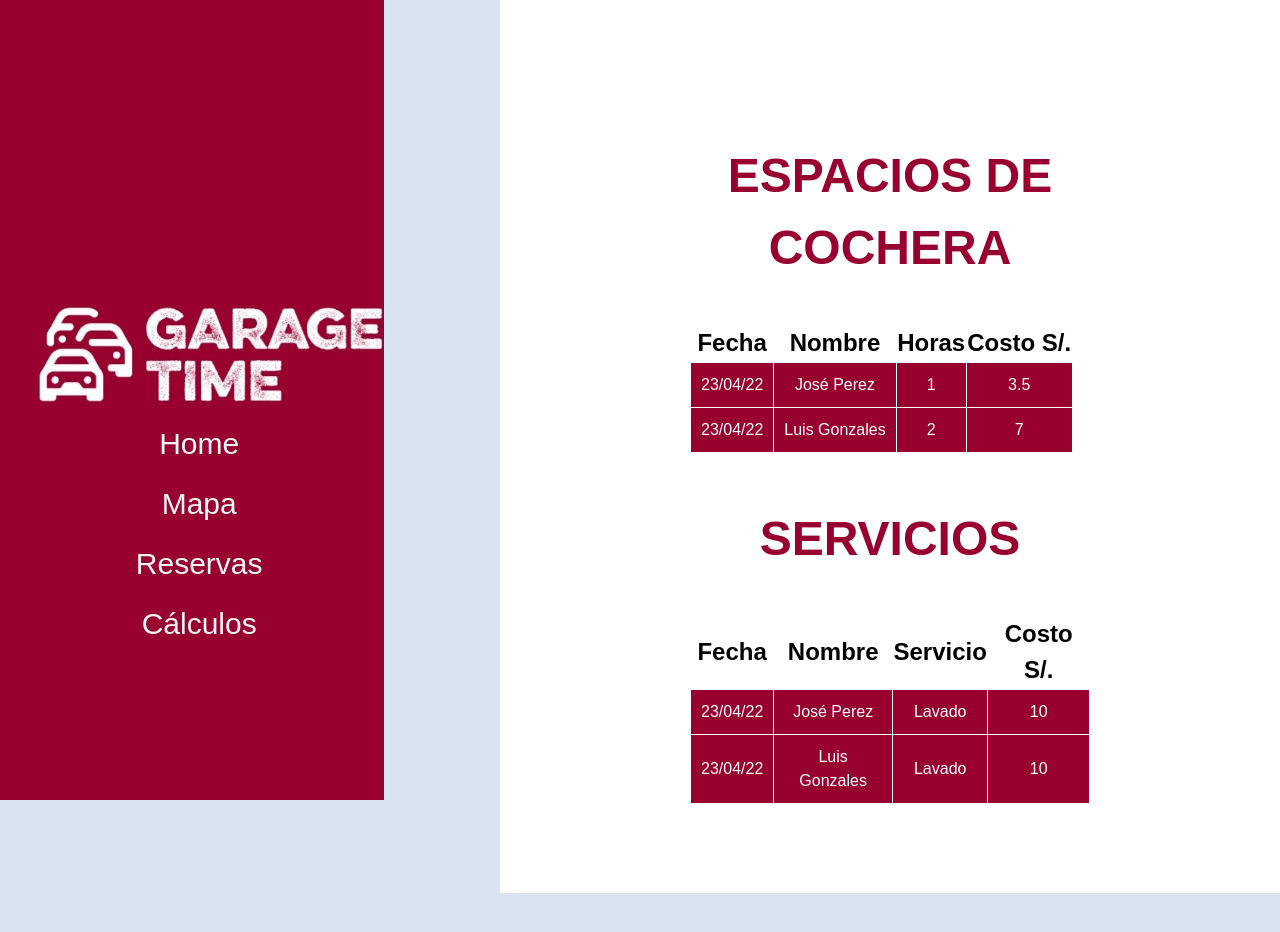
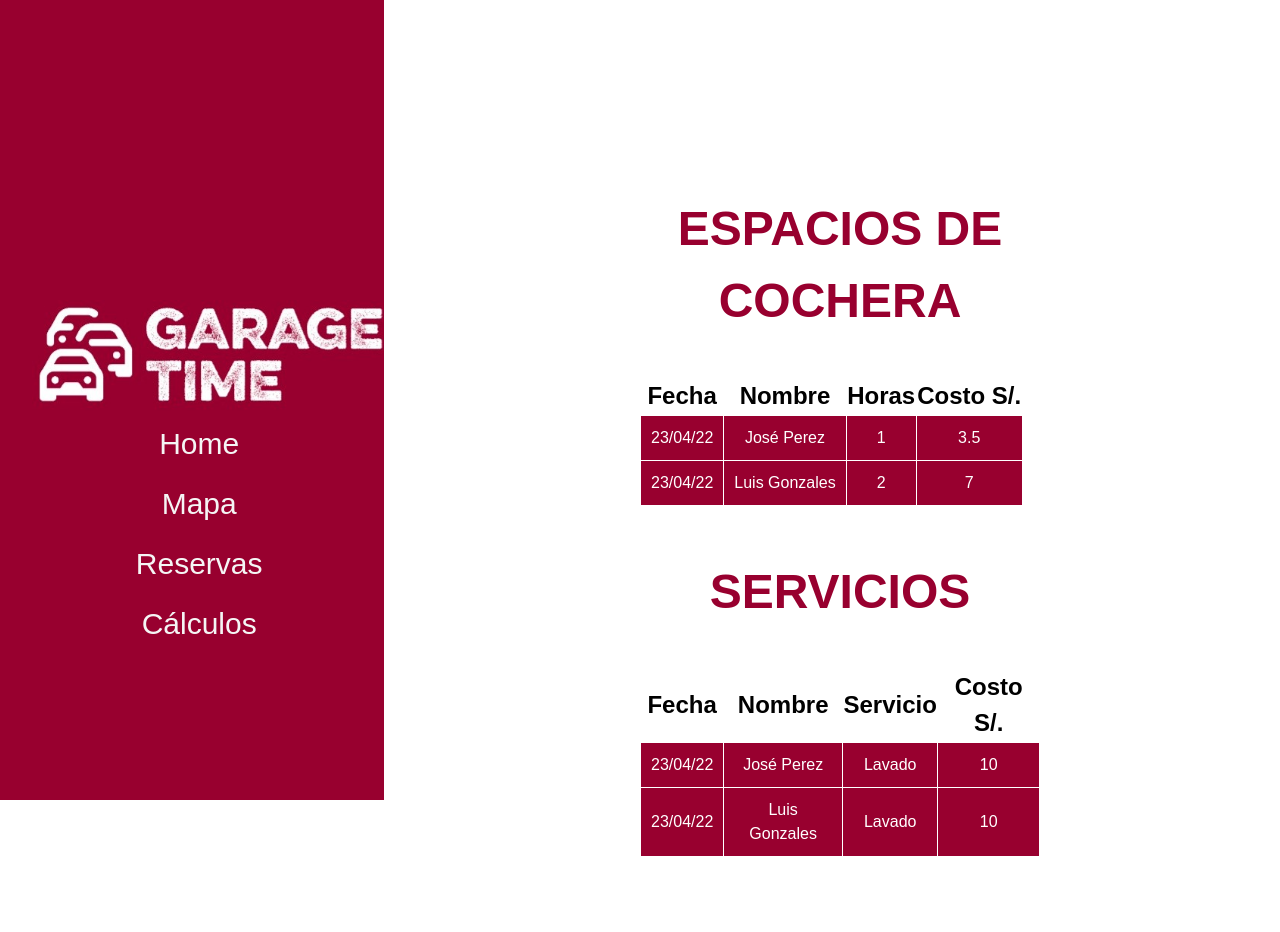
Before and after one commit to GarageTimePeru/garage-react-website, a React (Create React App) app: page /calculos in a window 1280 px wide. Shown: the top 932 px of the page. Before the commit the page ends 893 px from the top, so only its background shows below. Built offline with nearby package versions, Linux system fonts and the light colour scheme.

Commit message:
Add files via upload

```diff
--- a/src/components/pages/Calculos/Calculo.css
+++ b/src/components/pages/Calculos/Calculo.css
@@ -1,13 +1,16 @@
   .backgroundCalculo {
+    width: 100%;
+    height: 1000px;
+    margin: auto;
+    display: flex;
+    padding-left: 400px;
     background-color: #fff;
-    margin-left: 500px;
-    padding: 7% 0;
   }
 
   .calculo {
     padding-top: 0px;
-    max-width: 400px;
-    margin: 0 auto;
+    width: 400px;
+    margin: auto;
     text-align: center;
   }
 
```
Also changed, not shown: src/components/pages/Calculos/Calculo.js (line endings or trailing spaces).
